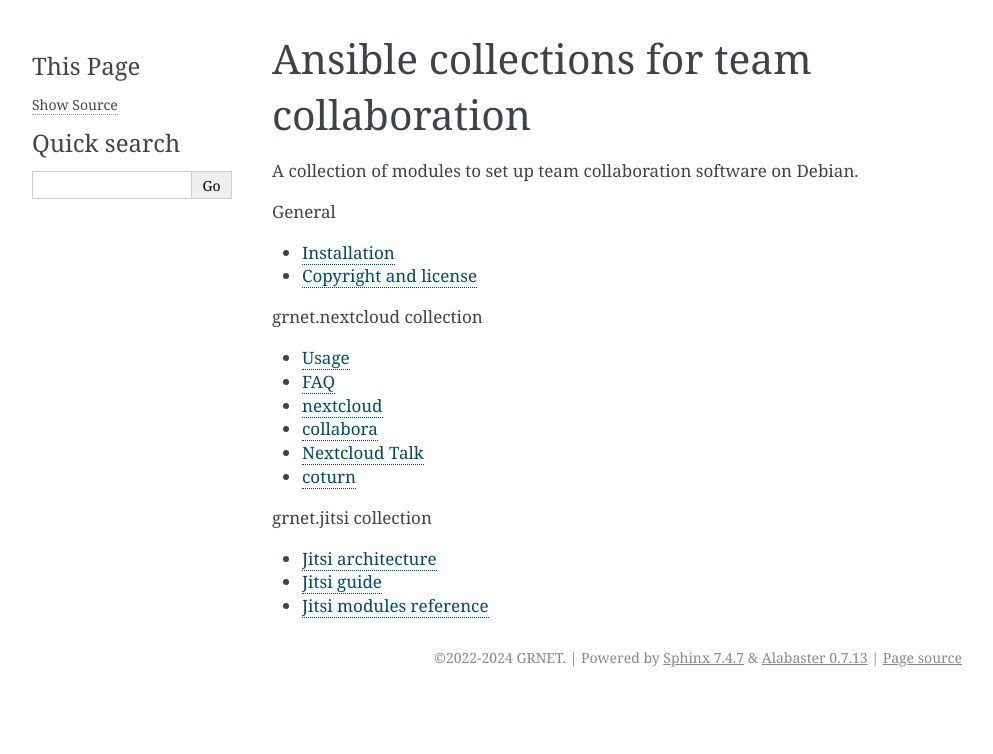
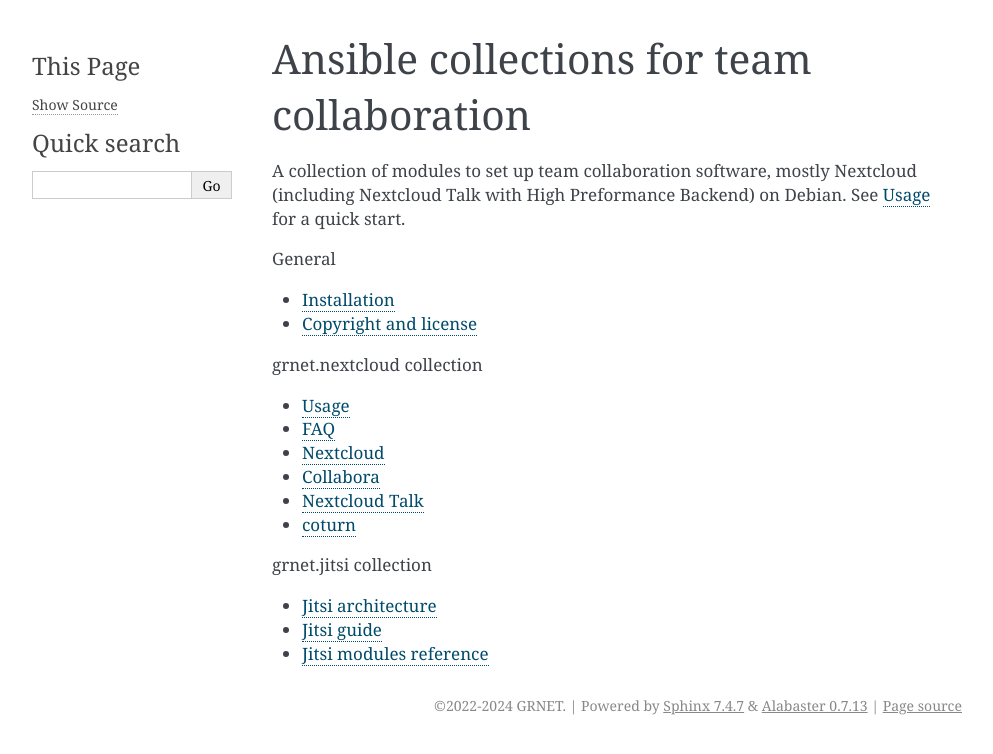
Before and after one commit to grnet/team-collaboration-toolkit, a Sphinx documentation site: the page built from docs/index.rst, in a window 1280 px wide. Shown: the top 754 px of the page, without its empty margins (148-1141 px from the left). Built offline with Sphinx 7.4.7, drawn with Linux system fonts in a browser that asks for light colours.

Commit message:
Minor documentation improvements

```diff
--- a/docs/index.rst
+++ b/docs/index.rst
@@ -1,7 +1,9 @@
 Ansible collections for team collaboration
 ==========================================
 
-A collection of modules to set up team collaboration software on Debian.
+A collection of modules to set up team collaboration software, mostly
+Nextcloud (including Nextcloud Talk with High Preformance Backend) on
+Debian. See :ref:`usage` for a quick start.
 
 .. toctree::
    :caption: General
--- a/docs/nextcloud/collabora.rst
+++ b/docs/nextcloud/collabora.rst
@@ -1,5 +1,5 @@
 =========
-collabora
+Collabora
 =========
 
 Overview
--- a/docs/nextcloud/faq.rst
+++ b/docs/nextcloud/faq.rst
@@ -20,7 +20,7 @@ Why ferm?
 
 Short answer: It's simpler and better.
 
-Longer answer: ``iptables`` is hard to use and many users perfer
+Longer answer: ``iptables`` is hard to use and many users prefer
 ``ufw``. While it is often sufficient, ``ufw`` is too simple. It can
 work well for years but at some point you will need something it doesn't
 do. For example, you may want to deny access to a given IP address; this
--- a/docs/nextcloud/nextcloud.rst
+++ b/docs/nextcloud/nextcloud.rst
@@ -1,7 +1,7 @@
 .. _nextcloud:
 
 =========
-nextcloud
+Nextcloud
 =========
 
 Overview
--- a/docs/nextcloud/usage.rst
+++ b/docs/nextcloud/usage.rst
@@ -1,3 +1,5 @@
+.. _usage:
+
 =====
 Usage
 =====
```
